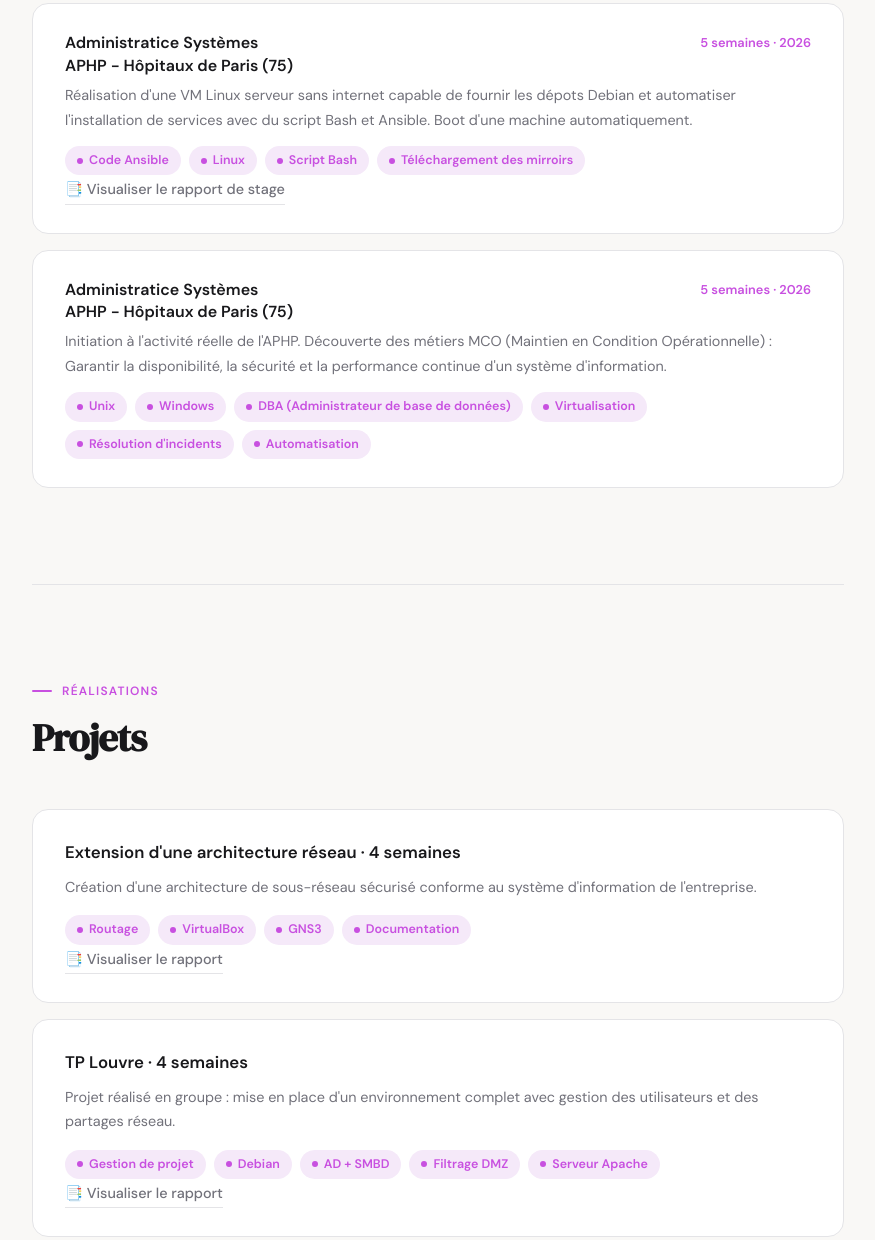
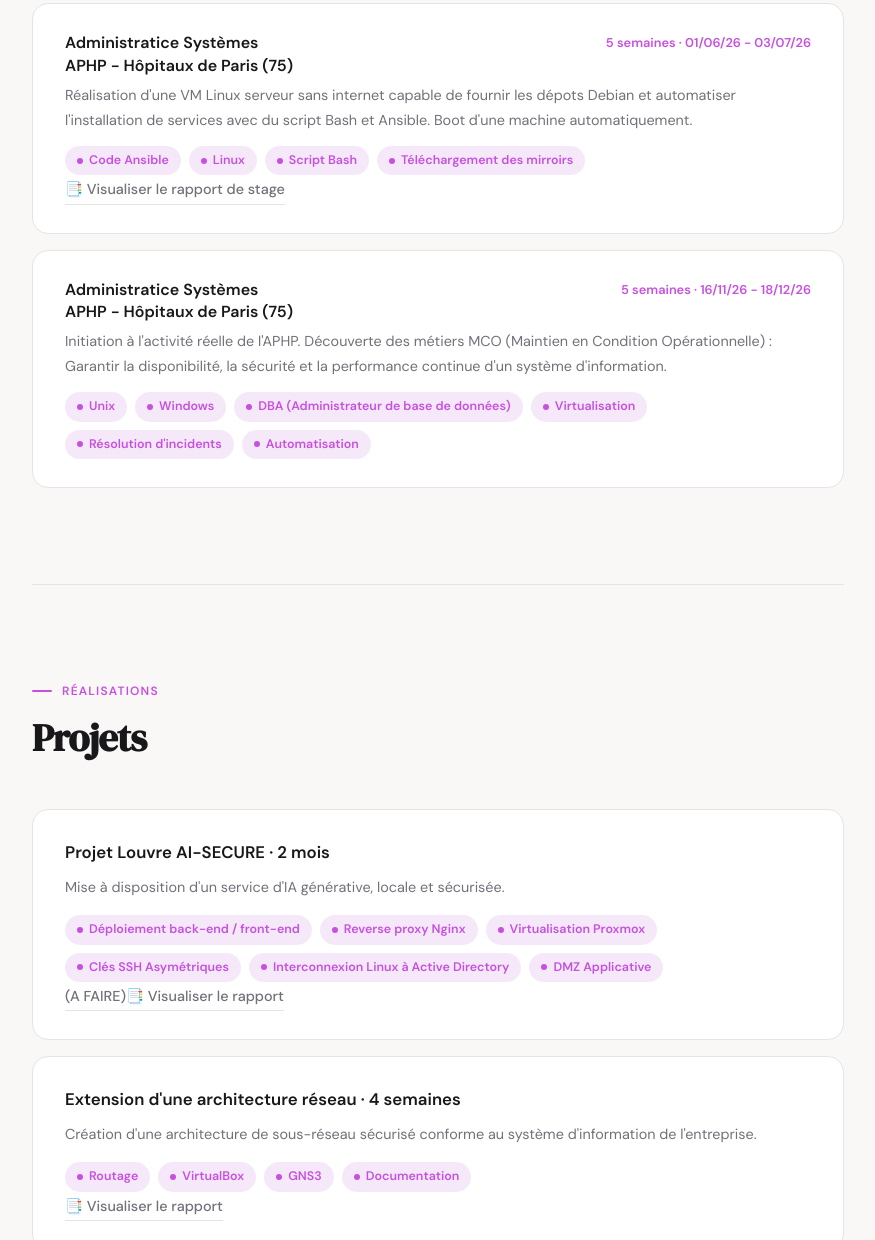
Before and after one commit to mikounguimyckaelle-dot/PORTFOLIO, a plain HTML site: page index.html in a window 1280 px wide. Shown: the part 2204-3444 px from the top of the page, without its empty margins (202-1077 px from the left). Drawn offline with Linux system fonts and the light colour scheme.

Commit message:
Update stage dates and add new project card
Updated stage metadata with specific date ranges and added a new project card for 'Projet Louvre AI-SECURE' with relevant tools and a link to the report.

```diff
--- a/index.html
+++ b/index.html
@@ -124,7 +124,7 @@
                 <div class="stage-card">
                     <div class="stage-header">
                         <h3>Administratice Systèmes<br>APHP - Hôpitaux de Paris (75)</h3>
-                        <span class="stage-meta">5 semaines · 2026</span>
+                        <span class="stage-meta">5 semaines · 01/06/26 - 03/07/26</span>
                     </div>
                     <p>Réalisation d'une VM Linux serveur sans internet capable de fournir les dépots Debian et automatiser l'installation de services avec du script Bash et Ansible. Boot d'une machine automatiquement.</p>
                     <div class="tools">
@@ -138,7 +138,7 @@
                 <div class="stage-card">
                     <div class="stage-header">
                         <h3>Administratice Systèmes<br>APHP - Hôpitaux de Paris (75)</h3>
-                        <span class="stage-meta">5 semaines · 2026</span>
+                        <span class="stage-meta">5 semaines · 16/11/26 - 18/12/26</span>
                     </div>
                     <p>Initiation à l'activité réelle de l'APHP. Découverte des métiers MCO (Maintien en Condition Opérationnelle) : Garantir la disponibilité, la sécurité et la performance continue d'un système d'information.</p>
                     <div class="tools">
@@ -161,6 +161,19 @@
             <h2 class="section-title">Projets</h2>
 
             <div class="projects">
+                 <div class="project-card">
+                    <h3>Projet Louvre AI-SECURE · 2 mois</h3>
+                    <p>Mise à disposition d'un service d'IA générative, locale et sécurisée.</p>
+                    <div class="tools">
+                        <span class="tool">Déploiement back-end / front-end</span>
+                        <span class="tool">Reverse proxy Nginx</span>
+                        <span class="tool">Virtualisation Proxmox</span>
+                        <span class="tool">Clés SSH Asymétriques</span>
+                        <span class="tool">Interconnexion Linux à Active Directory</span>
+                        <span class="tool">DMZ Applicative</span>
+                    </div>
+                    <a href="Rapport TP3.pdf" class="btn-secondary" target="_blank">(A FAIRE)📑 Visualiser le rapport</a>
+                </div>
                 <div class="project-card">
                     <h3>Extension d'une architecture réseau · 4 semaines</h3>
                     <p>Création d'une architecture de sous-réseau sécurisé conforme au système d'information de l'entreprise.</p>
```
